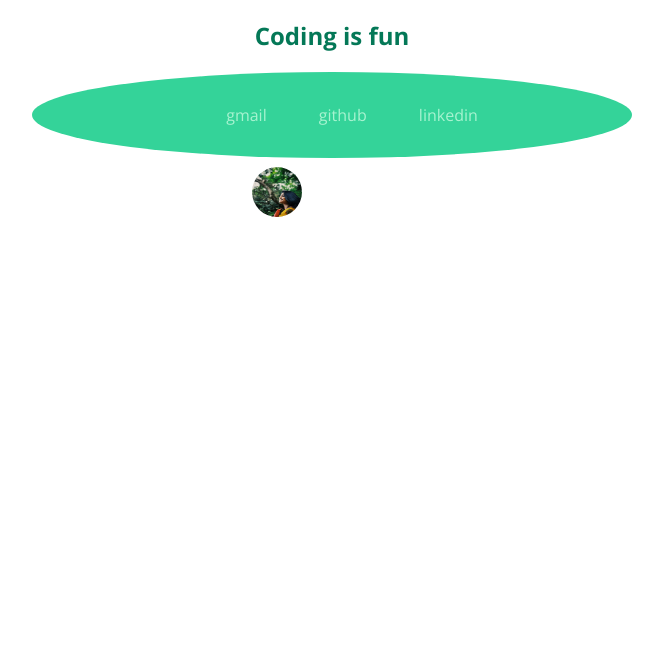
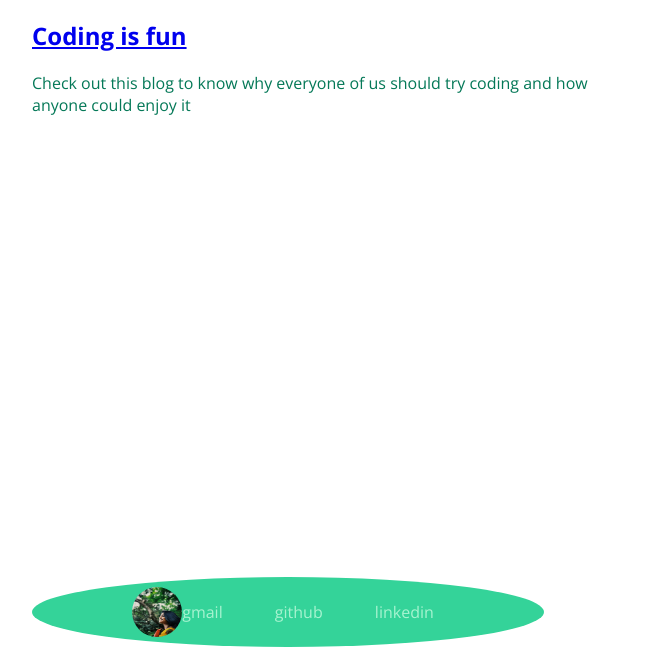
Before and after one commit to GangaPChandran/Ganga-P-Chandran, a plain HTML site: page blogs/blogs.html in a window 1280 px wide. Shown: the part 153-800 px from the top of the page, without its empty margins (308-971 px from the left). Drawn offline with nearby package versions, Linux system fonts and the light colour scheme.

Commit message:
footer fixed

```diff
--- a/blogs/blogs.css
+++ b/blogs/blogs.css
@@ -52,16 +52,19 @@ body{
 .my_image{
     border-radius:50%;
     position: absolute;
-    bottom:430px;
-    left:560px;
+    bottom:10px;
+    left: 100px;
+    text-align: center;
 }
 header{
     background-color:#ECFDF5;
 }
 footer{
-    padding: 1vh 1vw ;
+    position: fixed;
     background-color:#34D399;
     border-radius: 50%;
+    width: 40%;
+    bottom: 0;
 }
 .contacts li{
     display: inline-block;
--- a/blogs/blogs.html
+++ b/blogs/blogs.html
@@ -27,7 +27,11 @@
         </nav>
     </header>
     <h1 style="text-align: center;">Blogs</h1>
-    <h2 style="text-align: center;" > Coding is fun</h2>
+    <div>
+    <h2 ><a href="/blogs/fun.html" style="text-align: center;">Coding is fun</a> </h2>
+    <p> Check out this blog to know why everyone of us should try coding and how anyone could enjoy it</p>
+
+    </div>
     <footer class="contacts">
         <img src="/me/me.jpg" height="50vh" width="50vh" class="my_image">
             <ul>
--- a/home/home.css
+++ b/home/home.css
@@ -57,8 +57,8 @@ header{
 .my_image{
     border-radius:50%;
     position: absolute;
-    bottom:5px;
-    left: 570px;
+    bottom:10px;
+    left: 100px;
     text-align: center;
 }
 .pic{
@@ -71,9 +71,11 @@ position: relative;
 top:25px;
 }
 footer{
-    padding: 1rem 1rem ;
+    position: fixed;
     background-color:#34D399;
     border-radius: 50%;
+    width: 40%;
+    bottom: 0;
 }
 
 .contacts li{
--- a/main.css
+++ b/main.css
@@ -48,8 +48,8 @@ body{
 .my_image{
     border-radius:50%;
     position: absolute;
-    bottom:-217px;
-    left: 560px;
+    bottom:15px;
+    left: 100px;
     text-align: center;
 }
 .pic{
@@ -60,9 +60,12 @@ margin: auto;
 display: block;
 }
 footer{
-    padding:2rem 1rem;
+    position: relative;
     background-color:#34D399;
     border-radius: 50%;
+    width: 100%;
+    padding: 0.5rem;
+    bottom: 0;
 }
 .contacts li{
     display: inline-block;
--- a/projects/projects.css
+++ b/projects/projects.css
@@ -54,19 +54,19 @@ header{
     color: #34D399;
 }
 .my_image{
-    border-radius:50%;
+    border-radius:100%;
     position: absolute;
-    bottom:130px;
-    left: 570px;
+    bottom:10px;
+    left: 100px;
     text-align: center;
 }
 
 footer{
-    padding: 1rem 1rem ;
+    position: fixed;
     background-color:#34D399;
     border-radius: 50%;
-    bottom:5px;
-
+    width: 40%;
+    bottom: 0;
 }
 .contacts li{
     display: inline-block;
```
